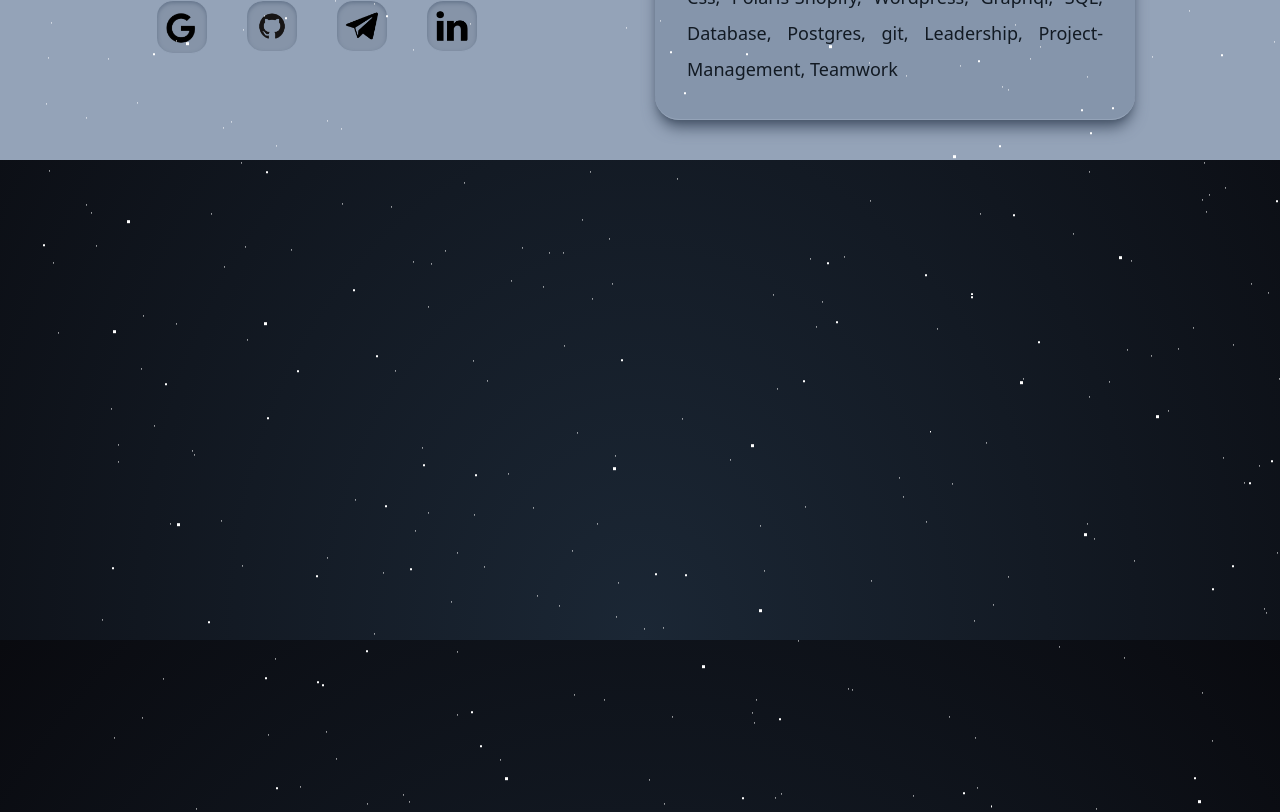
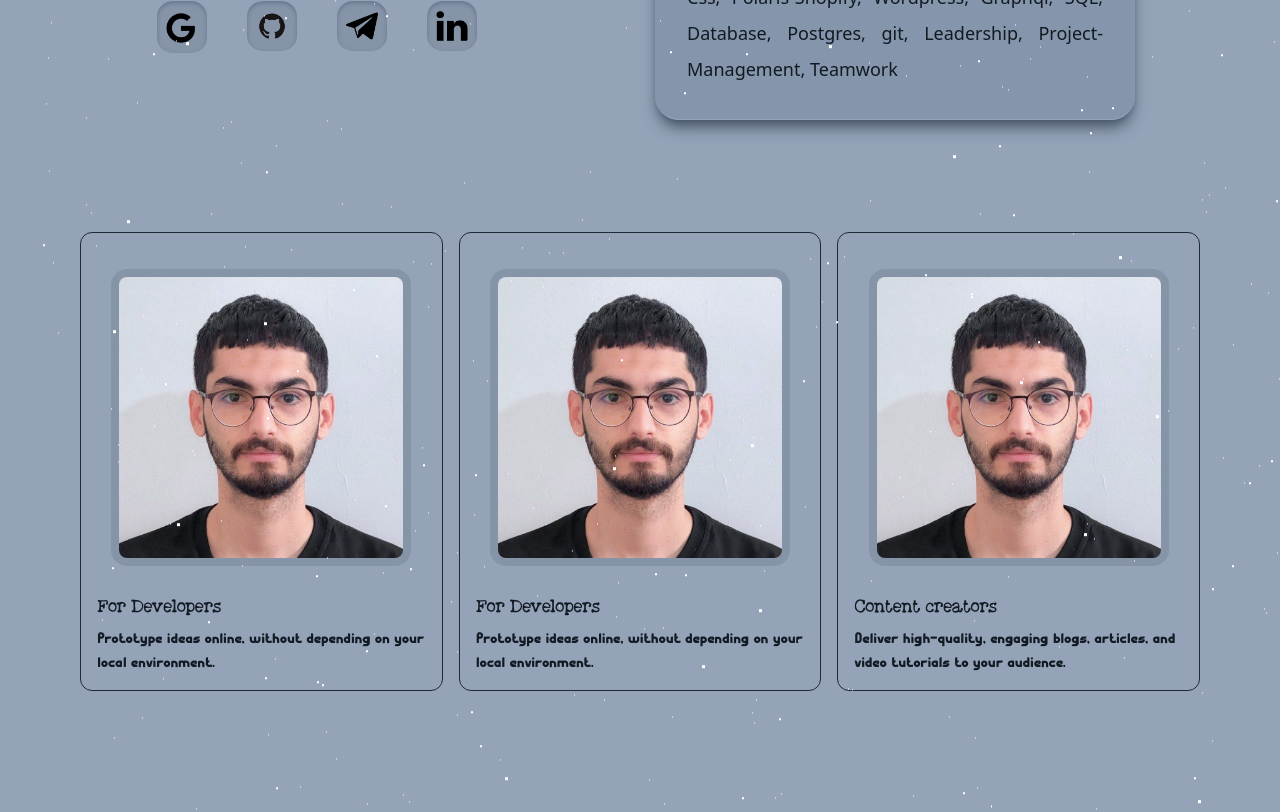
Before and after one commit to AmirAghajani98/portfolio, a Next.js app: page / in a window 1280 px wide. Shown: the part 960-1772 px from the top of the page. Built offline with nearby package versions, Linux system fonts and the light colour scheme.

Commit message:
feat-project-section

```diff
--- /dev/null
+++ b/src/app/component/projects.tsx
@@ -0,0 +1,71 @@
+import React from "react";
+import Image from "next/image";
+
+const Projects: React.FC = () => {
+  return (
+    <div className="bg-slate-400 dark:bg-black min-h-screen">
+      <div className="grid grid-cols-1 sm:grid-cols-3 gap-4 bg-slate-400 dark:bg-black p-10 pt-28">
+        <div className="block rounded-xl border border-gray-800 p-4">
+          <span className="inline-block rounded-lg p-3">
+            <div className="inline-flex align-middle justify-center items-center select-none dark:text-slate-100 text-[#121a23]">
+              <Image
+                src="/img/amir.jpg"
+                width={300}
+                height={300}
+                alt="Picture of the author"
+                className="m-2 p-2 bg-[#121a23] bg-opacity-10 dark:bg-slate-100 dark:bg-opacity-50 rounded-2xl hover:bg-opacity-20"
+              />
+            </div>
+          </span>
+          <h2 className="mt-2 font-semibold text-base sm:text-lg dark:text-slate-100 text-[#121a23]">
+            For Developers
+          </h2>
+          <p className="sm:mt-1 block text-sm sm:text-base dark:text-slate-100 text-[#121a23]">
+            Prototype ideas online, without depending on your local environment.
+          </p>
+        </div>
+        <div className="block rounded-xl border border-gray-800 p-4">
+          <span className="inline-block rounded-lg p-3">
+            <div className="inline-flex align-middle justify-center items-center select-none dark:text-slate-100 text-[#121a23]">
+              <Image
+                src="/img/amir.jpg"
+                width={300}
+                height={300}
+                alt="Picture of the author"
+                className="m-2 p-2 bg-[#121a23] bg-opacity-10 dark:bg-slate-100 dark:bg-opacity-50 rounded-2xl hover:bg-opacity-20"
+              />
+            </div>
+          </span>
+          <h2 className="mt-2 font-semibold text-base sm:text-lg dark:text-slate-100 text-[#121a23]">
+            For Developers
+          </h2>
+          <p className="sm:mt-1 block text-sm sm:text-base dark:text-slate-100 text-[#121a23]">
+            Prototype ideas online, without depending on your local environment.
+          </p>
+        </div>
+        <div className="block rounded-xl border border-gray-800 p-4">
+          <span className="inline-block rounded-lg p-3">
+            <div className="inline-flex align-middle justify-center items-center select-none dark:text-slate-100 text-[#121a23]">
+              <Image
+                src="/img/amir.jpg"
+                width={300}
+                height={300}
+                alt="Picture of the author"
+                className="m-2 p-2 bg-[#121a23] bg-opacity-10 dark:bg-slate-100 dark:bg-opacity-50 rounded-2xl hover:bg-opacity-20"
+              />
+            </div>
+          </span>
+          <h2 className="mt-2 font-semibold text-base sm:text-lg dark:text-slate-100 text-[#121a23]">
+            Content creators
+          </h2>
+          <p className="sm:mt-1 block text-sm sm:text-base dark:text-slate-100 text-[#121a23]">
+            Deliver high-quality, engaging blogs, articles, and video tutorials
+            to your audience.
+          </p>
+        </div>
+      </div>
+    </div>
+  );
+};
+
+export default Projects;
--- a/src/app/layout.tsx
+++ b/src/app/layout.tsx
@@ -15,7 +15,7 @@ export default function RootLayout({
 }) {
   return (
     <html lang="en">
-      <body className="h-screen sm:overflow-hidden">
+      <body className="h-auto">
         <ProviderTheme>
           <Navbar />
           <main>{children}</main>
--- a/src/app/page.tsx
+++ b/src/app/page.tsx
@@ -1,4 +1,5 @@
 import Image from "next/image";
+import Projects from "./component/projects";
 
 export default function Home() {
   return (
@@ -208,6 +209,7 @@ export default function Home() {
         </div>
         <div className="w-[5%]"></div>
       </div>
+      <Projects />
     </main>
   );
 }
```
